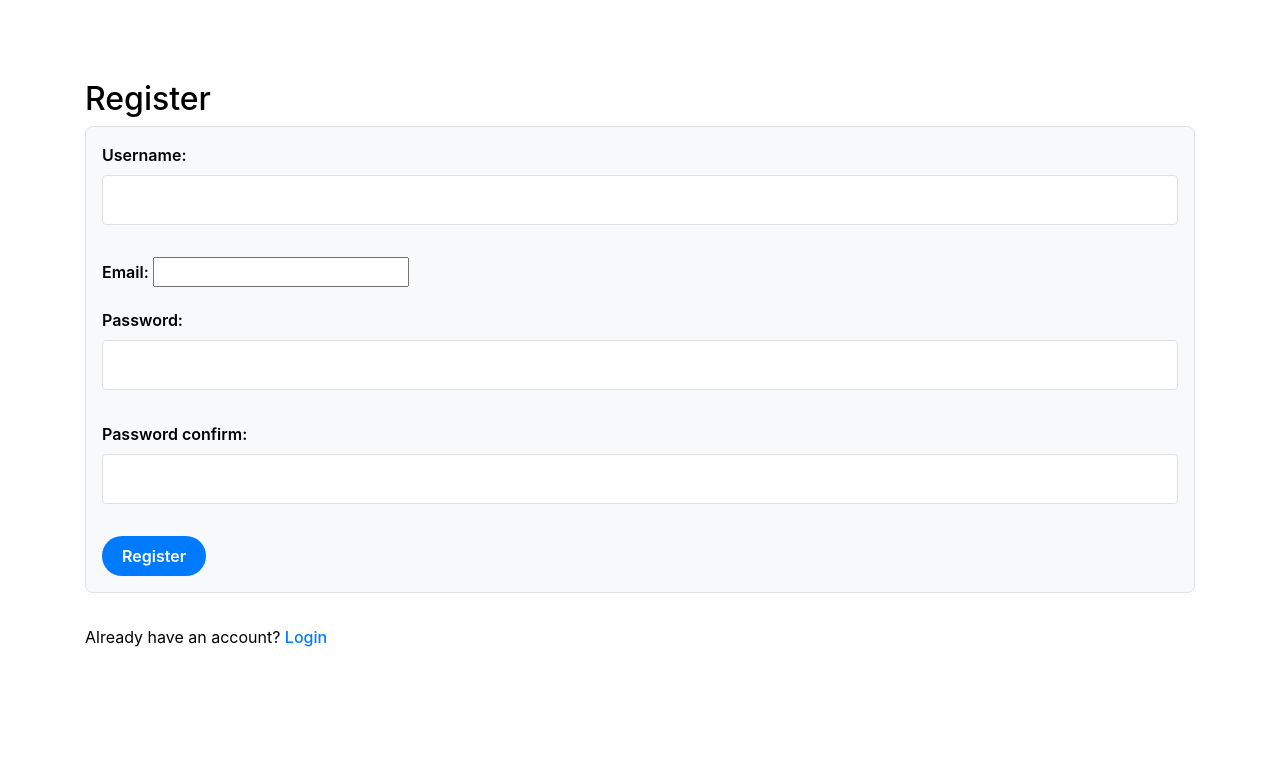
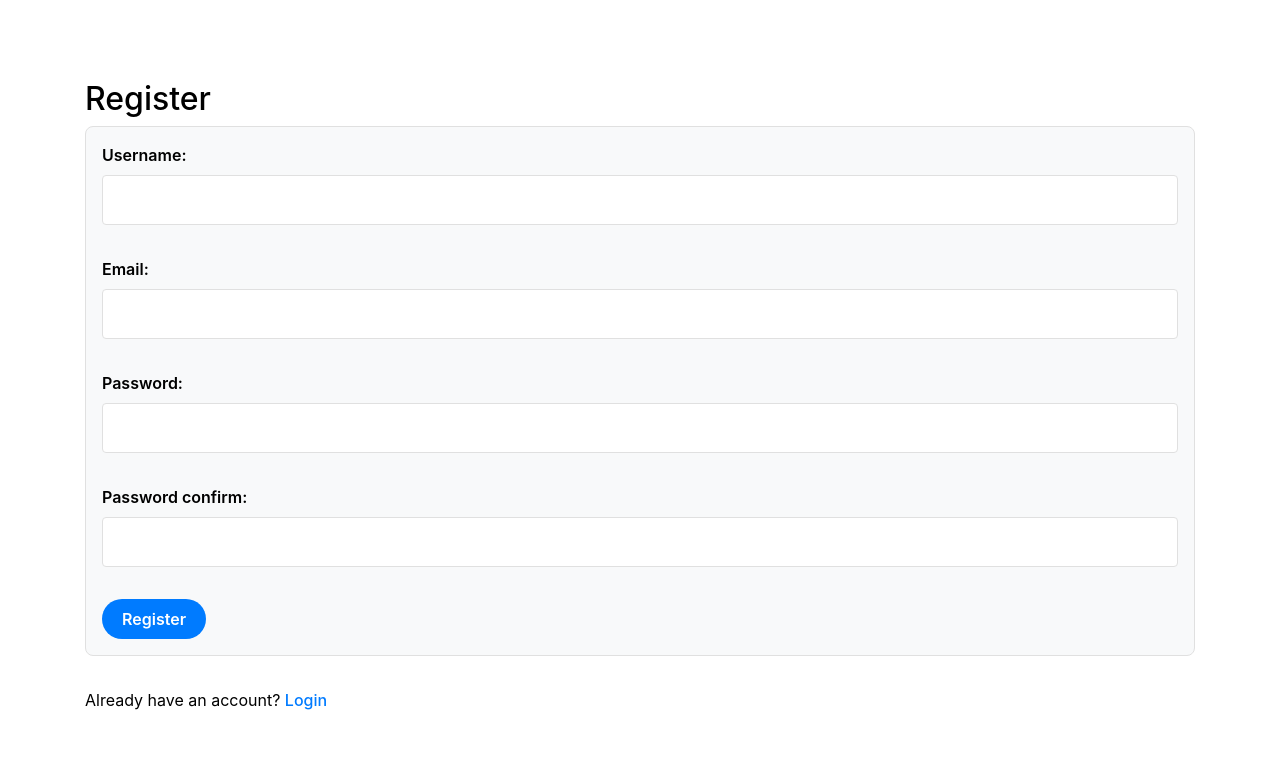
Before and after one commit to amdla/OchronaDanychProj, a Django app: page /register/ in a window 1280 px wide. Shown: the part 57-817 px from the top of the page. Before the commit the page ends 704 px from the top, so only its background shows below. Run offline with Django 4.2, Linux system fonts and the light colour scheme; parts of the project's set-up code (start-up, migrations or seed data) failed here and were passed over; some libraries are stand-ins or nearby versions.

Commit message:
fixed email field

```diff
--- a/twitter_app/forms.py
+++ b/twitter_app/forms.py
@@ -38,6 +38,7 @@ class MessageForm(forms.ModelForm):
 class RegisterForm(forms.ModelForm):
     password = forms.CharField(widget=forms.PasswordInput)
     password_confirm = forms.CharField(widget=forms.PasswordInput)
+    email = forms.EmailField(widget=forms.EmailInput)
 
     class Meta:
         model = User
--- a/twitter_app/static/css/styles.css
+++ b/twitter_app/static/css/styles.css
@@ -99,6 +99,7 @@ form label {
 
 form input[type="text"],
 form input[type="password"],
+form input[type="email"],
 form textarea {
     width: 100%;
     padding: 0.75rem;
@@ -306,6 +307,7 @@ body.dark-mode form label {
 
 body.dark-mode form input[type="text"],
 body.dark-mode form input[type="password"],
+body.dark-mode form input[type="email"],
 body.dark-mode form textarea {
     background: #333333;
     color: #ffffff;
--- a/twitter_app/views.py
+++ b/twitter_app/views.py
@@ -78,6 +78,7 @@ def login_view(request):
 def register(request):
     if request.method == "POST":
         form = RegisterForm(request.POST)
+        print(form.fields)
         if form.is_valid():
             new_user = form.save(commit=False)
 
```
Also changed, not shown: db.sqlite3.
